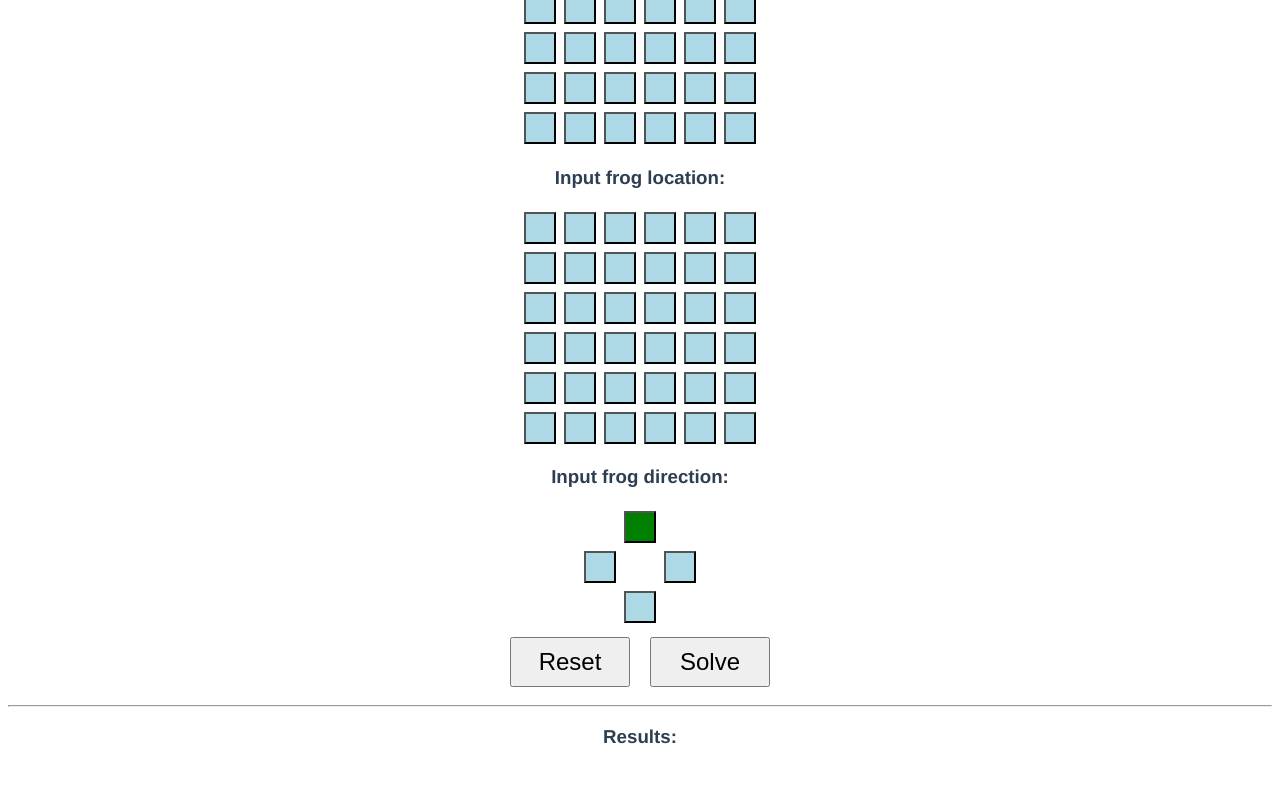
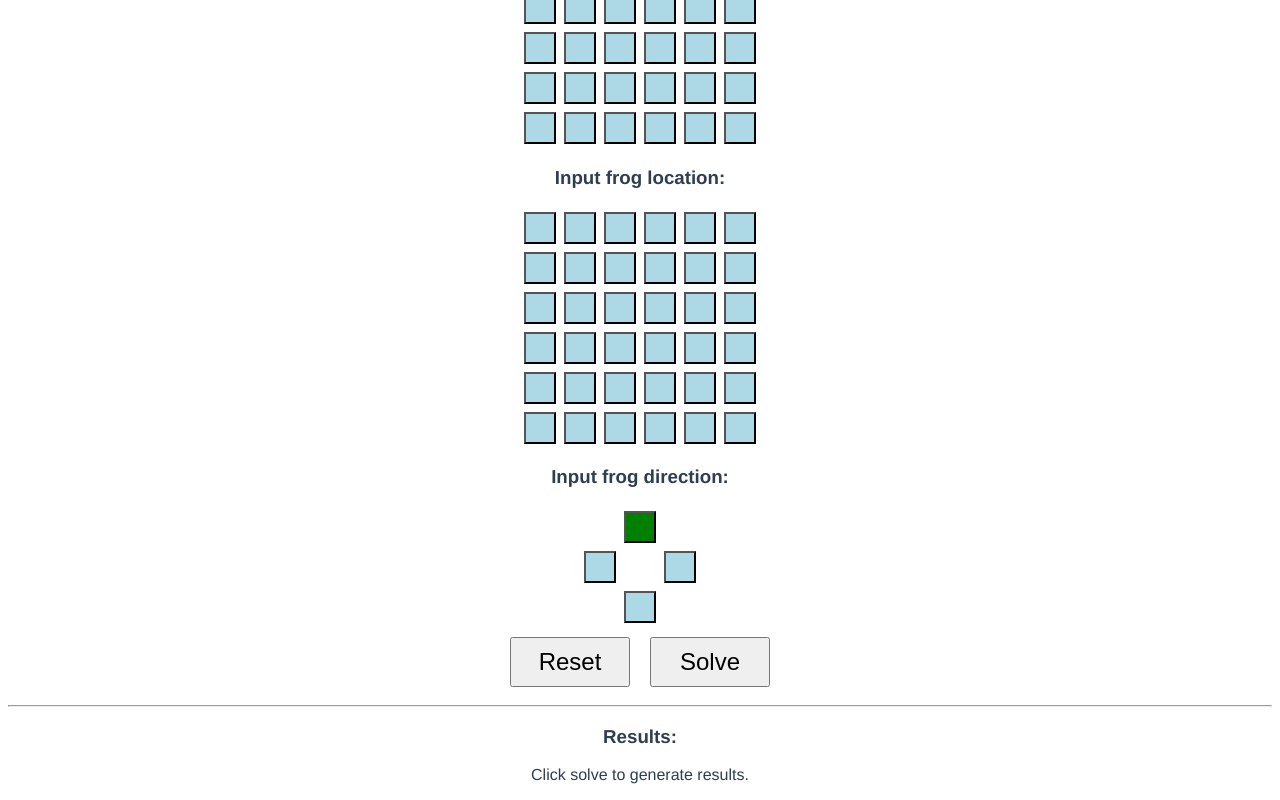
Before and after one commit to Henry-YSLin/kaeru-jump, a Vue app: page / in a window 1280 px wide. Shown: the part 251-1051 px from the top of the page. Before the commit the page ends 1017 px from the top, so only its background shows below. Built offline with nearby package versions, Linux system fonts and the light colour scheme.

Commit message:
Polish results list

```diff
--- a/src/App.vue
+++ b/src/App.vue
@@ -20,7 +20,11 @@
     <hr>
     <div>
       <h3>Results:</h3>
-      <pre id="result">{{ result }}</pre>
+      <p v-if="result === undefined">Click solve to generate results.</p>
+      <p v-else-if="result === null">No solution.</p>
+      <ol class="centered-list" v-else>
+        <li v-for="(step, idx) in result" :key="idx">{{ step }}</li>
+      </ol>
     </div>
   </div>
 </template>
@@ -41,13 +45,13 @@ export default Vue.extend({
     grid: boolean[][],
     frogGrid: boolean[][],
     direction: Direction,
-    result: string,
+    result: string[] | null | undefined,
     } {
     return {
       grid: new Array(6).fill(null).map(_ => new Array(6).fill(false)),
       frogGrid: new Array(6).fill(null).map(_ => new Array(6).fill(false)),
       direction: Direction.Up,
-      result: '',
+      result: undefined,
     };
   },
   methods: {
@@ -103,10 +107,10 @@ export default Vue.extend({
 
       const steps = this.step(this.grid, frogX, frogY, this.direction);
       if (steps === null) {
-        this.result = 'No solution found!';
+        this.result = null;
         return;
       }
-      this.result = steps.map(d => Direction[d]).join('\n->');
+      this.result = steps.map(d => Direction[d]);
     },
   },
 });
@@ -127,4 +131,9 @@ export default Vue.extend({
   font-size: 1.5rem;
   margin: 10px;
 }
+.centered-list {
+  display: flex;
+  flex-direction: column;
+  align-items: center;
+}
 </style>
```
